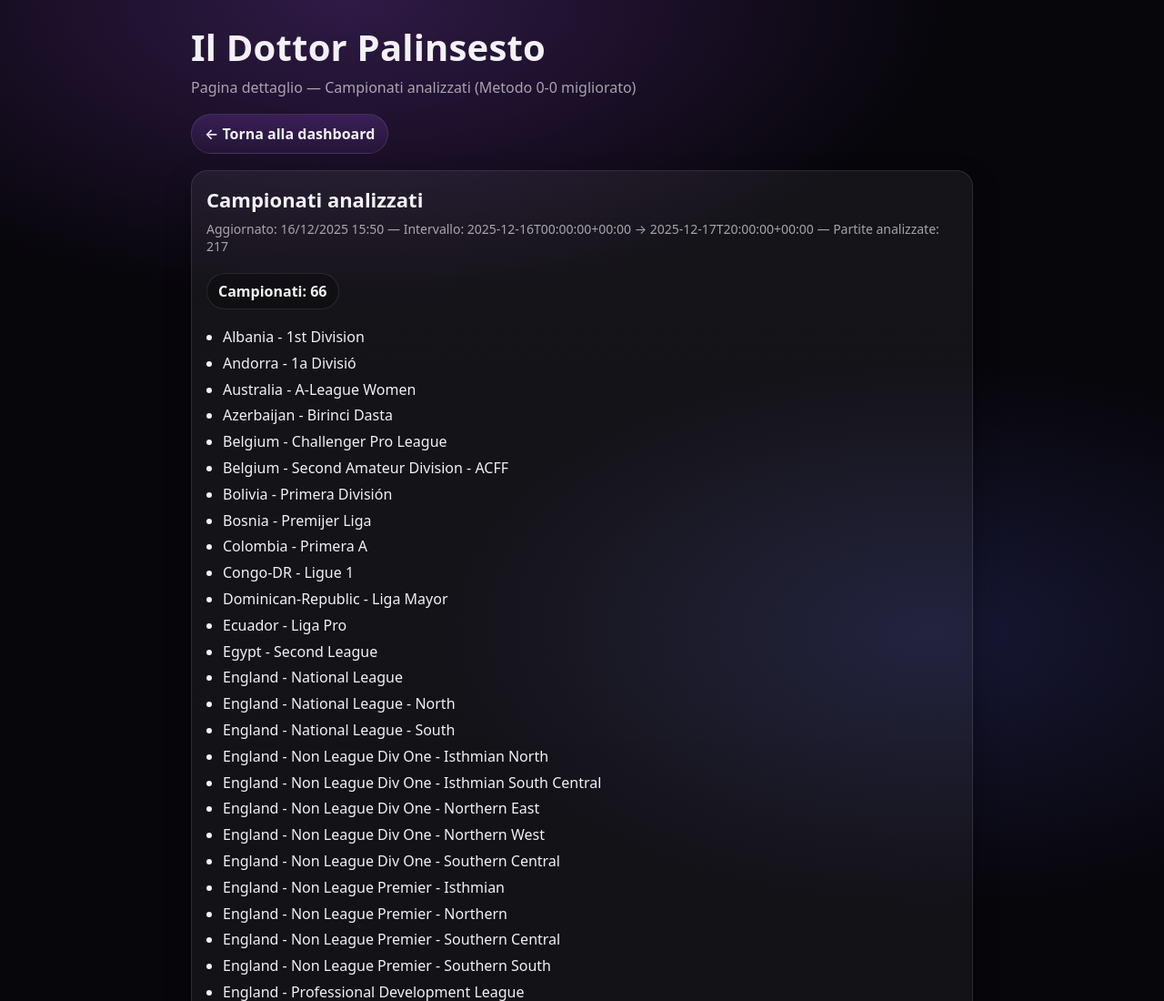
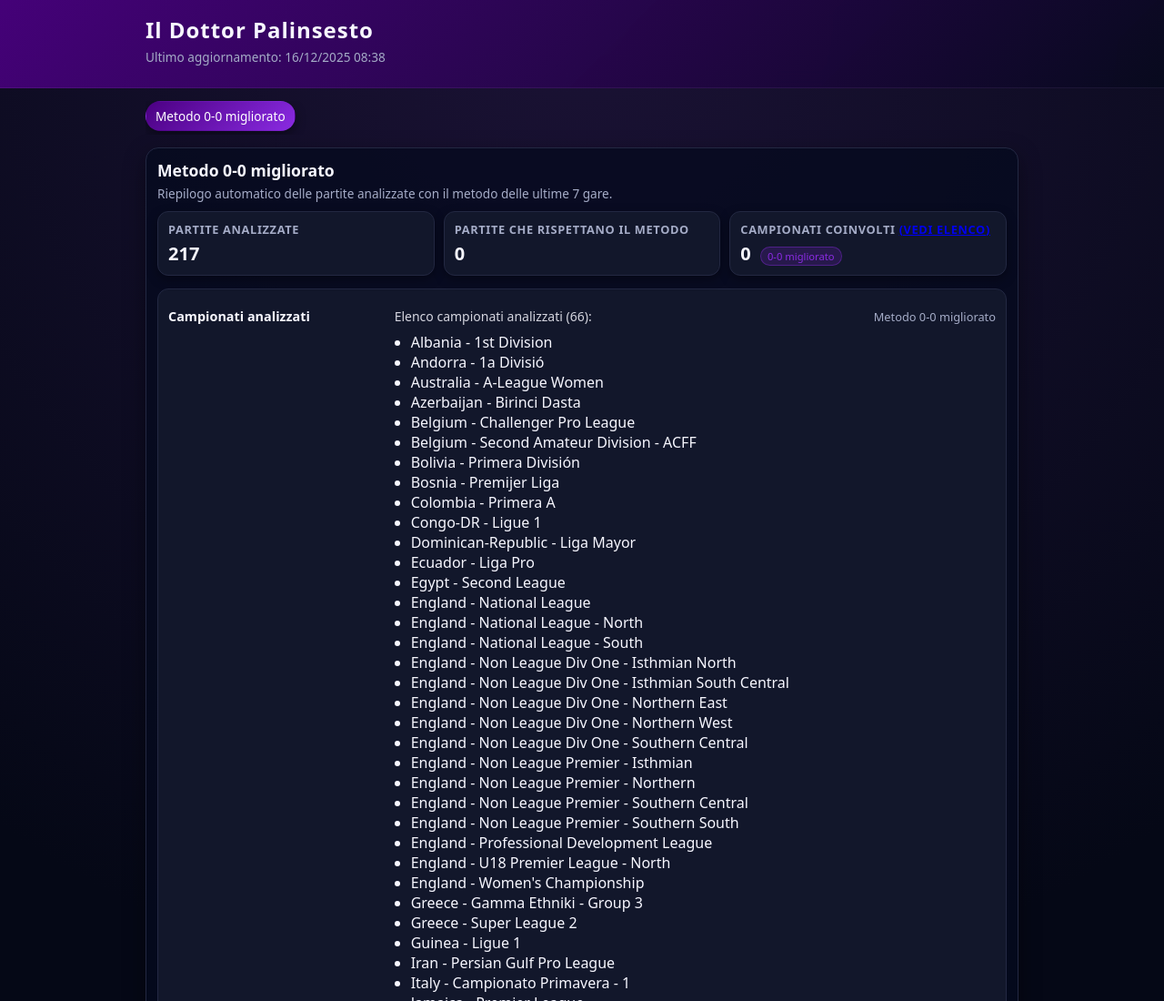
Before and after one commit to BangladinoRobot/Bangla, a plain HTML site: page docs/ildottorpalinsesto/campionati.html in a window 1280 px wide. Shown: the top 1100 px of the page at 91% size. Drawn offline with Linux system fonts and the light colour scheme.

Commit message:
Dashboard: home pulita + campionati in pagina dedicata

```diff
--- a/docs/ildottorpalinsesto/campionati.html
+++ b/docs/ildottorpalinsesto/campionati.html
@@ -1,128 +1,277 @@
 <!doctype html>
 <html lang="it">
 <head>
-  <meta charset="utf-8" />
-  <meta name="viewport" content="width=device-width,initial-scale=1" />
-  <title>Il Dottor Palinsesto — Campionati analizzati</title>
+  <meta charset="utf-8">
+  <title>Il Dottor Palinsesto</title>
+  <meta name="viewport" content="width=device-width, initial-scale=1">
   <style>
-    :root{
-      --bg:#07060b; --card:rgba(255,255,255,.06); --card2:rgba(255,255,255,.04);
-      --txt:#f2f1f6; --muted:rgba(242,241,246,.65);
-      --border:rgba(255,255,255,.10); --accent:#a855f7;
+    :root {
+      --bg: #050816;
+      --card: #12172b;
+      --accent: #8a2be2;
+      --accent-soft: #4b0082;
+      --text-main: #f7f7ff;
+      --text-muted: #a5acc7;
+      --border-soft: #232842;
     }
-    *{box-sizing:border-box}
-    body{
-      margin:0;
-      font-family: system-ui,-apple-system,Segoe UI,Roboto,Arial,sans-serif;
-      background:
-        radial-gradient(1200px 600px at 30% 0%, rgba(168,85,247,.25), transparent 55%),
-        radial-gradient(900px 500px at 80% 30%, rgba(99,102,241,.18), transparent 60%),
-        var(--bg);
-      color:var(--txt);
-      min-height:100vh;
-      padding:24px 16px 48px;
+    * {
+      box-sizing: border-box;
     }
-    .wrap{max-width:860px;margin:0 auto}
-    h1{margin:0 0 6px;font-size:40px;letter-spacing:.2px}
-    .sub{color:var(--muted);margin:0 0 18px;font-size:16px}
-    .nav{
-      display:flex;gap:10px;flex-wrap:wrap;align-items:center;
-      margin:14px 0 18px;
+    body {
+      font-family: system-ui, -apple-system, BlinkMacSystemFont, "Segoe UI", sans-serif;
+      background: radial-gradient(circle at top, #1b1235 0, #050816 55%);
+      color: var(--text-main);
+      margin: 0;
+      padding: 0;
     }
-    a.btn{
-      display:inline-flex;align-items:center;gap:8px;
-      padding:10px 14px;border-radius:999px;
-      border:1px solid var(--border);
-      background:linear-gradient(180deg, rgba(168,85,247,.20), rgba(168,85,247,.08));
-      color:var(--txt);text-decoration:none;font-weight:600;
+    header {
+      padding: 16px 18px 10px;
+      border-bottom: 1px solid rgba(255,255,255,0.05);
+      backdrop-filter: blur(10px);
+      position: sticky;
+      top: 0;
+      z-index: 10;
+      background: linear-gradient(135deg, rgba(75,0,130,0.9), rgba(8,10,30,0.98));
     }
-    a.btn:hover{border-color:rgba(168,85,247,.55)}
-    .card{
-      border:1px solid var(--border);
-      background:linear-gradient(180deg, var(--card), var(--card2));
-      border-radius:18px;
-      padding:16px;
-      box-shadow:0 12px 28px rgba(0,0,0,.35);
+    .header-inner {
+      max-width: 960px;
+      margin: 0 auto;
     }
-    .card h2{margin:0 0 8px;font-size:22px}
-    .meta{color:var(--muted);font-size:14px;margin:0 0 12px}
-    .pill{
-      display:inline-flex;align-items:center;gap:8px;
-      padding:8px 12px;border-radius:999px;
-      border:1px solid var(--border);
-      background:rgba(0,0,0,.25);
-      color:var(--txt);
-      font-weight:700;
-      margin:8px 0 14px;
+    h1 {
+      margin: 0;
+      font-size: 1.5rem;
+      letter-spacing: 0.04em;
     }
-    ul{margin:0;padding-left:18px;line-height:1.55}
-    li{margin:4px 0}
-    .err{color:#ffb4b4}
+    .subtitle {
+      margin-top: 4px;
+      font-size: 0.85rem;
+      color: var(--text-muted);
+    }
+    main {
+      padding: 14px 12px 24px;
+    }
+    .main-inner {
+      max-width: 960px;
+      margin: 0 auto;
+    }
+    .method-tabs {
+      display: flex;
+      gap: 8px;
+      margin-bottom: 14px;
+      overflow-x: auto;
+      padding-bottom: 4px;
+    }
+    .method-tab {
+      white-space: nowrap;
+      padding: 6px 10px;
+      border-radius: 999px;
+      font-size: 0.85rem;
+      border: 1px solid rgba(255,255,255,0.1);
+      background: rgba(8,10,30,0.85);
+      color: var(--text-muted);
+      text-decoration: none;
+    }
+    .method-tab.active {
+      background: linear-gradient(135deg, var(--accent-soft), var(--accent));
+      border-color: transparent;
+      color: #fff;
+      box-shadow: 0 4px 12px rgba(0,0,0,0.4);
+    }
+    section.method {
+      background: rgba(5,10,30,0.75);
+      border-radius: 14px;
+      padding: 12px 12px 16px;
+      border: 1px solid var(--border-soft);
+      box-shadow: 0 8px 24px rgba(0,0,0,0.4);
+    }
+    section.method h2 {
+      margin: 0 0 4px;
+      font-size: 1.1rem;
+    }
+    section.method .method-subtitle {
+      margin: 0 0 10px;
+      font-size: 0.85rem;
+      color: var(--text-muted);
+    }
+    .cards {
+      display: flex;
+      flex-wrap: wrap;
+      gap: 10px;
+      margin: 8px 0 14px;
+    }
+    .card {
+      background: var(--card);
+      border-radius: 12px;
+      padding: 10px 11px;
+      flex: 1 1 170px;
+      box-shadow: 0 4px 12px rgba(0,0,0,0.35);
+      border: 1px solid var(--border-soft);
+    }
+    .card h3 {
+      font-size: 0.8rem;
+      margin: 0 0 4px;
+      color: var(--text-muted);
+      text-transform: uppercase;
+      letter-spacing: 0.05em;
+    }
+    .card strong {
+      font-size: 1.25rem;
+    }
+    .pill {
+      display: inline-block;
+      padding: 2px 7px;
+      font-size: 0.7rem;
+      border-radius: 999px;
+      background: rgba(138,43,226,0.18);
+      color: var(--accent);
+      border: 1px solid rgba(138,43,226,0.4);
+      margin-left: 6px;
+      vertical-align: middle;
+    }
+    .leagues-block {
+      margin-top: 6px;
+      background: var(--card);
+      border-radius: 12px;
+      padding: 10px 11px;
+      border: 1px solid var(--border-soft);
+    }
+    .leagues-header {
+      display: flex;
+      justify-content: space-between;
+      align-items: baseline;
+      gap: 8px;
+      margin-bottom: 6px;
+    }
+    .leagues-header h3 {
+      margin: 0;
+      font-size: 0.9rem;
+    }
+    .leagues-header span {
+      font-size: 0.8rem;
+      color: var(--text-muted);
+    }
+    .leagues-list {
+      margin: 0;
+      padding-left: 16px;
+      columns: 2;
+      column-gap: 20px;
+      max-height: 55vh;
+      overflow-y: auto;
+    }
+    .leagues-list li {
+      font-size: 0.85rem;
+      margin-bottom: 3px;
+      break-inside: avoid;
+    }
+    .empty {
+      opacity: 0.8;
+      font-style: italic;
+      font-size: 0.85rem;
+    }
+    @media (max-width: 640px) {
+      header {
+        padding: 12px 10px 8px;
+      }
+      main {
+        padding: 10px 8px 20px;
+      }
+      .cards {
+        flex-direction: column;
+      }
+      .card {
+        flex: 1 1 auto;
+      }
+      .leagues-list {
+        columns: 1;
+        max-height: 55vh;
+      }
+    }
   </style>
 </head>
 <body>
-  <div class="wrap" id="metodo-00migliorato">
+  <header>
+    <div class="header-inner">
       <h1>Il Dottor Palinsesto</h1>
-    <p class="sub">Pagina dettaglio — Campionati analizzati (Metodo 0-0 migliorato)</p>
+      <p class="subtitle">Ultimo aggiornamento: 16/12/2025 08:38</p>
+    </div>
+  </header>
+  <main>
+    <div class="main-inner">
+      <nav class="method-tabs">
+        <a href="#metodo-00migliorato" class="method-tab active">Metodo 0-0 migliorato</a>
+        <!-- Qui in futuro puoi aggiungere altri metodi:
+        <a href="#metodo-x" class="method-tab">Metodo X</a>
+        -->
+      </nav>
 
-    <div class="nav">
-      <a class="btn" href="./index.html#metodo-00migliorato">← Torna alla dashboard</a>
+      <section id="metodo-00migliorato" class="method">
+        <h2>Metodo 0-0 migliorato</h2>
+        <p class="method-subtitle">Riepilogo automatico delle partite analizzate con il metodo delle ultime 7 gare.</p>
+
+        <div class="cards">
+          <div class="card">
+            <h3>Partite analizzate</h3>
+            <strong>217</strong>
           </div>
-
           <div class="card">
-      <h2>Campionati analizzati</h2>
-      <p class="meta" id="updated">Caricamento...</p>
-
-      <div class="pill" id="countPill">Campionati: …</div>
-
-      <div id="content"></div>
+            <h3>Partite che rispettano il metodo</h3>
+            <strong>0</strong>
+          </div>
+          <div class="card">
+            <h3 id="campionati-coinvolti">Campionati coinvolti <a href="campionati.html#metodo-00migliorato" style="text-decoration:underline;">(vedi elenco)</a></h3>
+            <strong>0</strong>
+            <span class="pill">0-0 migliorato</span>
           </div>
         </div>
 
+        <div class="leagues-block">
+          <div class="leagues-header">
+            <h3 id="campionati-analizzati">Campionati analizzati</h3>
+<div id="leagues-panel" style="margin-top:10px;">
+  <div id="leagues-meta" style="opacity:.85; font-size:14px; margin-bottom:8px;"></div>
+  <ul id="leagues-list" style="margin:0; padding-left:18px;"></ul>
+</div>
+
+            <span>Metodo 0-0 migliorato</span>
+          </div>
+          <p class="empty">Elenco spostato nella pagina dedicata: <a href="campionati.html#metodo-00migliorato">VEDI ELENCO →</a></p>
+        </div>
+      </section>
+    </div>
+  </main>
+
 <script>
-    async function main(){
-      const updated = document.getElementById('updated');
-      const content = document.getElementById('content');
-      const countPill = document.getElementById('countPill');
-
+(async function(){
   try{
-        const res = await fetch('./stats_summary.json?v=' + Date.now(), {cache:'no-store'});
-        if(!res.ok) throw new Error('HTTP ' + res.status);
+    const res = await fetch("stats_summary.json?ts=" + Date.now());
     const data = await res.json();
 
     const leagues = Array.isArray(data.leagues) ? data.leagues : [];
-        const dtMin = data.date_min || '';
-        const dtMax = data.date_max || '';
-        const tot = (typeof data.total_fixtures === 'number') ? data.total_fixtures : (data.total_fixtures||'');
+    const total = typeof data.total_fixtures === "number" ? data.total_fixtures : null;
 
-        const gen = (data.generated_at || "").trim();
-        updated.textContent = gen
-          ? `Aggiornato: ${gen} — Intervallo: ${dtMin} → ${dtMax} — Partite analizzate: ${tot}`
-          : `Intervallo: ${dtMin} → ${dtMax} — Partite analizzate: ${tot}`;
-        countPill.textContent = `Campionati: ${leagues.length}`;
+    const meta = document.getElementById("leagues-meta");
+    const ul = document.getElementById("leagues-list");
 
-        if(leagues.length === 0){
-          content.innerHTML = '<p class="meta">Nessun campionato disponibile per questo aggiornamento.</p>';
-          return;
+    if(meta){
+      meta.textContent = leagues.length
+        ? ("Elenco campionati analizzati (" + leagues.length + "):")
+        : "Nessun campionato analizzato (o file non aggiornato).";
     }
 
-        const ul = document.createElement('ul');
-        leagues.forEach(x => {
-          const li = document.createElement('li');
-          li.textContent = x;
+    if(ul){
+      ul.innerHTML = "";
+      leagues.forEach(lg => {
+        const li = document.createElement("li");
+        li.textContent = lg;
         ul.appendChild(li);
       });
-        content.innerHTML = '';
-        content.appendChild(ul);
+    }
+  }catch(e){
+    const meta = document.getElementById("leagues-meta");
+    if(meta) meta.textContent = "Impossibile caricare l’elenco campionati (stats_summary.json mancante o non pubblicato).";
+  }
+})();
+</script>
 
-      }catch(e){
-        updated.innerHTML = '<span class="err">Errore nel caricare stats_summary.json</span>';
-        content.innerHTML = '<p class="meta">Controlla che GitHub Pages stia servendo anche stats_summary.json nella stessa cartella.</p>';
-        countPill.textContent = 'Campionati: ?';
-        console.error(e);
-      }
-    }
-    main();
-  </script>
 </body>
 </html>
```
Also changed, not shown: 2 other files. Lines whose indentation alone changed are shown as unchanged.
